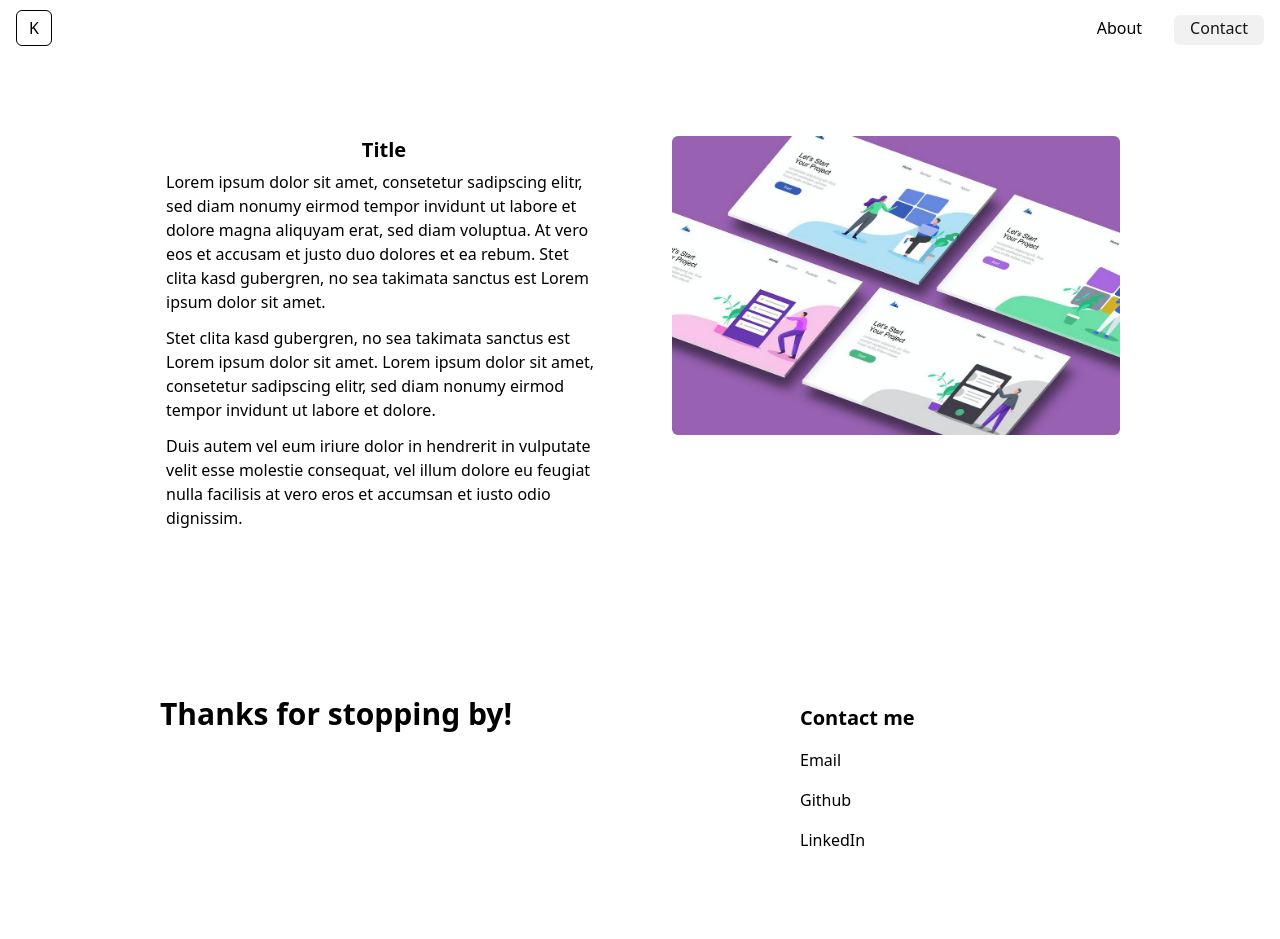
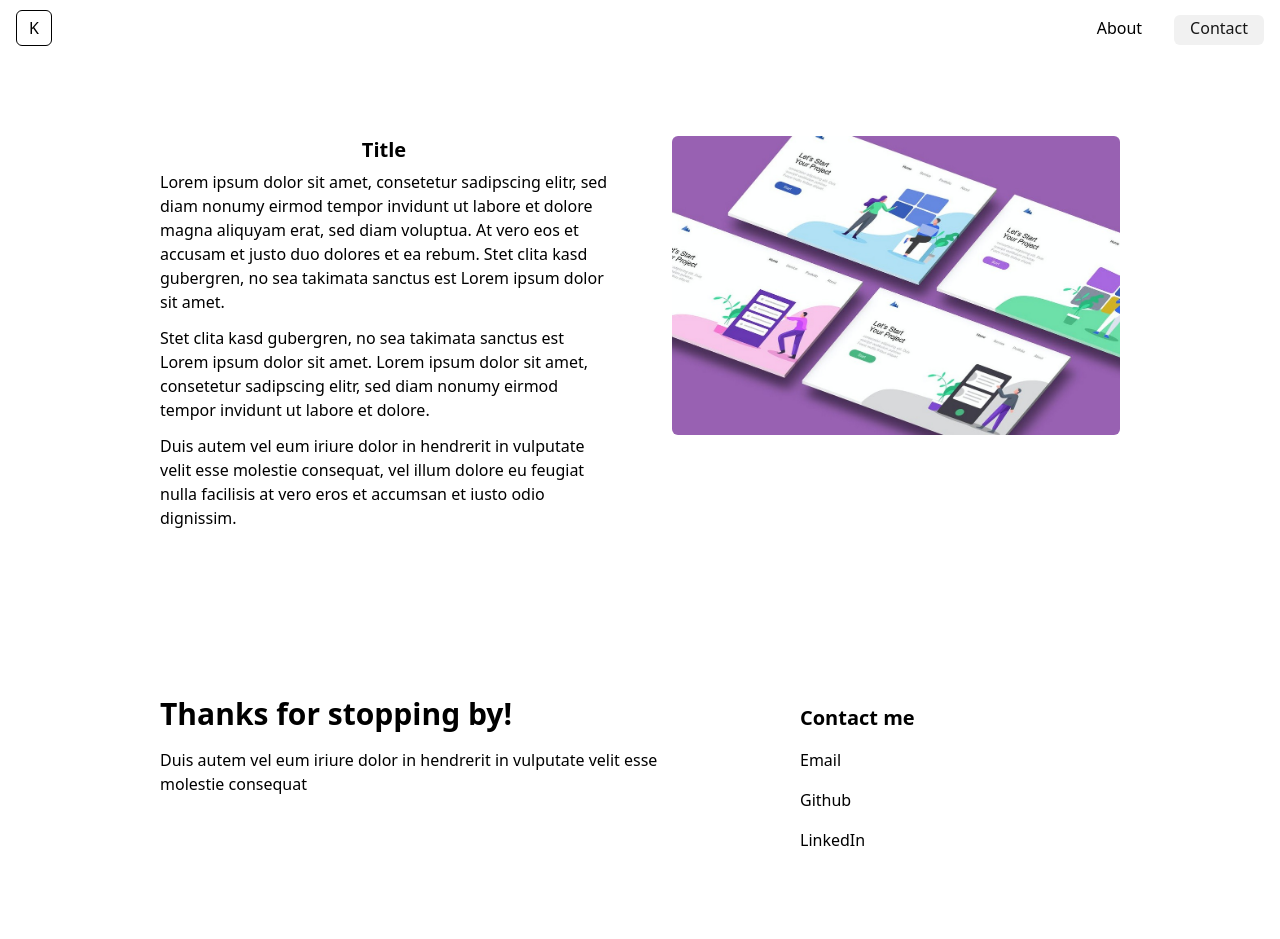
Before and after one commit to ddk-epic/my-portfolio, a Next.js app: page /about in a window 1280 px wide. Shown: the top 939 px of the page. Built offline with nearby package versions, Linux system fonts and the light colour scheme.

Commit message:
remove hidden nav

```diff
--- a/app/about/page.tsx
+++ b/app/about/page.tsx
@@ -17,19 +17,19 @@ export default function Home() {
         {/* Description */}
         <div className="indent md:w-1/2 h-full flex flex-col justify-center items-center">
           <h3>Title</h3>
-          <p className="p-1.5">
+          <p className="py-1.5">
             Lorem ipsum dolor sit amet, consetetur sadipscing elitr, sed diam
             nonumy eirmod tempor invidunt ut labore et dolore magna aliquyam
             erat, sed diam voluptua. At vero eos et accusam et justo duo dolores
             et ea rebum. Stet clita kasd gubergren, no sea takimata sanctus est
             Lorem ipsum dolor sit amet.
           </p>
-          <p className="p-1.5">
+          <p className="py-1.5">
             Stet clita kasd gubergren, no sea takimata sanctus est Lorem ipsum
             dolor sit amet. Lorem ipsum dolor sit amet, consetetur sadipscing
             elitr, sed diam nonumy eirmod tempor invidunt ut labore et dolore.
           </p>
-          <p className="p-1.5">
+          <p className="py-1.5">
             Duis autem vel eum iriure dolor in hendrerit in vulputate velit esse
             molestie consequat, vel illum dolore eu feugiat nulla facilisis at
             vero eros et accumsan et iusto odio dignissim.
--- a/components/UI/Footer.tsx
+++ b/components/UI/Footer.tsx
@@ -7,12 +7,16 @@ const Footer = () => {
   return (
     <>
       <section id="contact" className="wrapper">
-        <div className="indent grid grid-cols-[2fr_1fr] py-20">
+        <div className="indent grid sm:grid-cols-[2fr_1fr] py-20">
           {/* Footer text */}
-          <div>
-            <h1 className="text-2xl md:text-3xl font-bold mr-8">
+          <div className="mr-8 sm:mr-20">
+            <h1 className="text-2xl md:text-3xl font-bold pb-4">
               Thanks for stopping by!
             </h1>
+            <p className="pb-16">
+              Duis autem vel eum iriure dolor in hendrerit in vulputate velit
+              esse molestie consequat
+            </p>
           </div>
           {/* Contact me */}
           <div className="pt-1 md:pt-2">
--- a/components/UI/NavBar.tsx
+++ b/components/UI/NavBar.tsx
@@ -13,7 +13,8 @@ const NavBar = () => {
       </div>
       <div className="flex items-center">
         {/* Nav Links */}
-        <nav className="hidden sm:inline-block">
+        {/* <nav className="hidden sm:inline-block"> */}
+        <nav className="inline-block">
           <ul className="flex gap-8 pr-8">
             {/* {navLinks.map(({ name, link }) => (
               <li key={name}>
```
